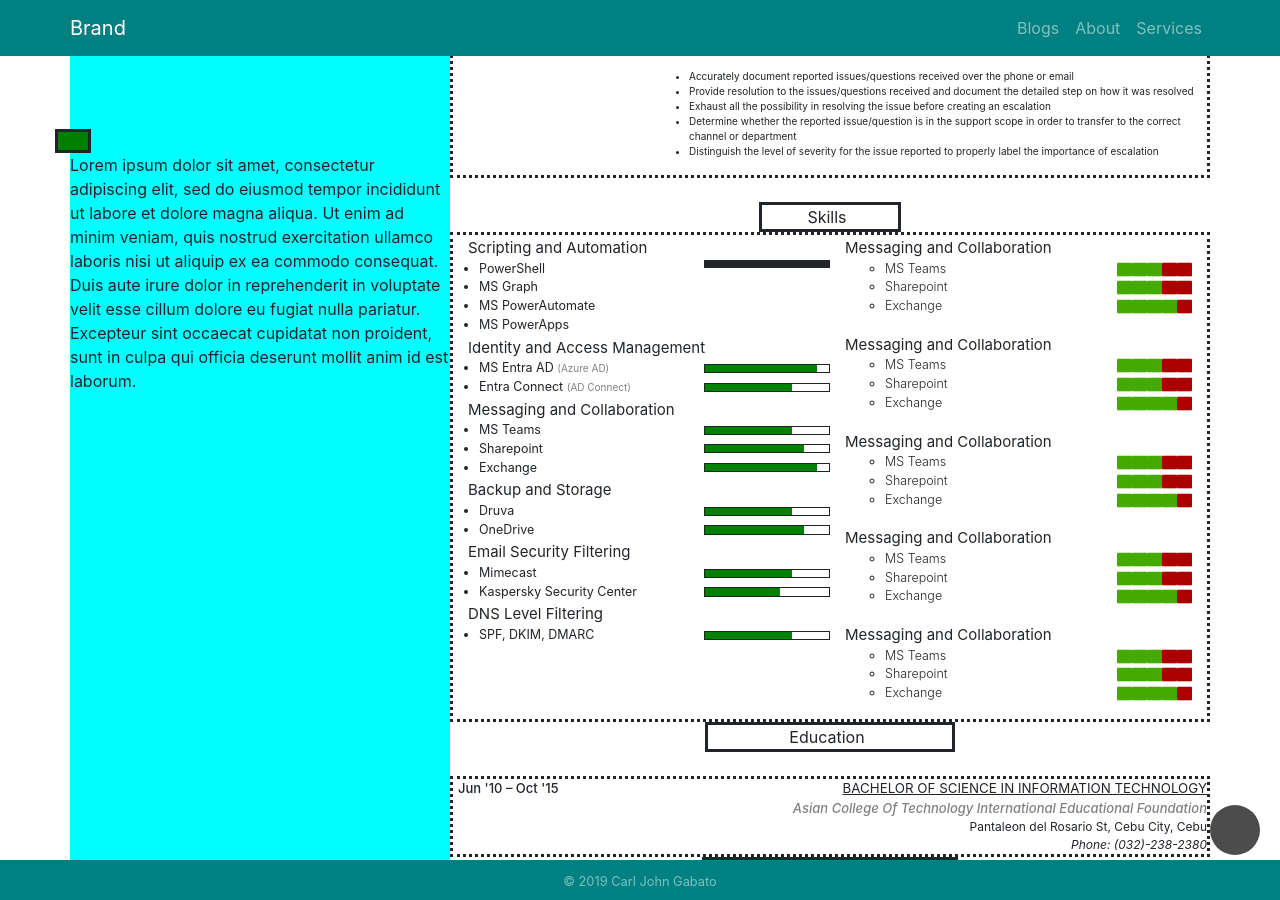
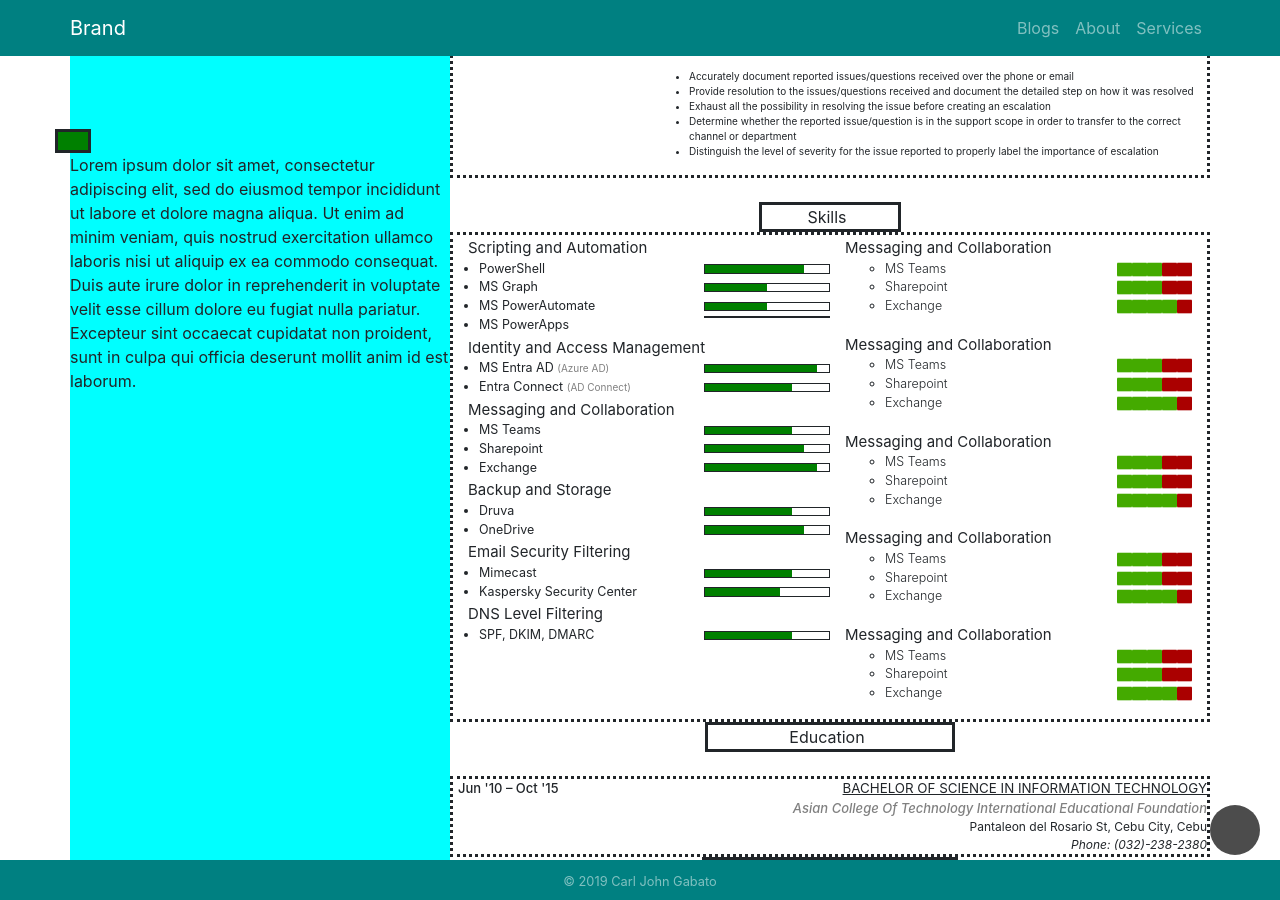
Before and after one commit to carljohngabato/aboutme, a Jekyll site: the page built from blogs.html, in a window 1280 px wide and 900 px high, scrolled down 1581 px. Built offline with Jekyll 4.4.1, drawn with Linux system fonts in a browser that asks for light colours; nearby versions of some CDN libraries.

```diff
--- a/blogs.html
+++ b/blogs.html
@@ -200,17 +200,17 @@
                                 </ul>
                             </div>
                             <div class="col-lg-4 col-md-4 col-sm-4" style="width: 35%; height: auto;">
-                                <div class="row sk-bar-row">
+                                <div class="row sk-bar-row-25">
                                     <div class="col-lg-12 sk-bar">
                                         <div class="col-fill sk-bar-80"></div>
                                     </div>
                                 </div>
-                                <div class="row sk-bar-row">
+                                <div class="row sk-bar-row-25">
                                     <div class="col-lg-12 sk-bar">
                                         <div class="col-fill sk-bar-50"></div>
                                     </div>
                                 </div>
-                                <div class="row sk-bar-row">
+                                <div class="row sk-bar-row-25">
                                     <div class="col-lg-12 sk-bar">
                                         <div class="col-fill sk-bar-50"></div>
                                     </div>
```
